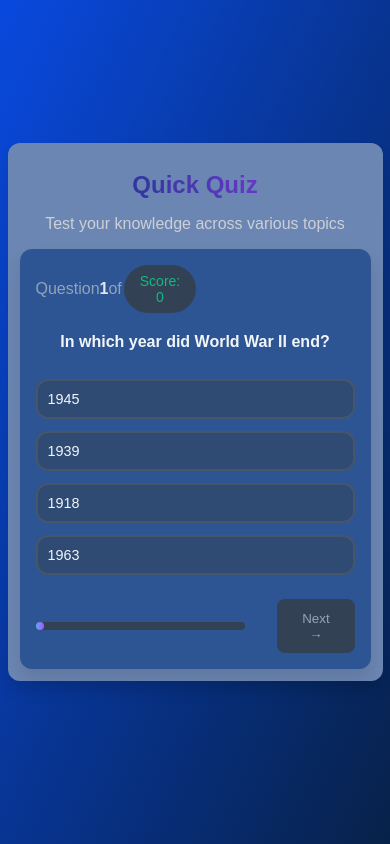
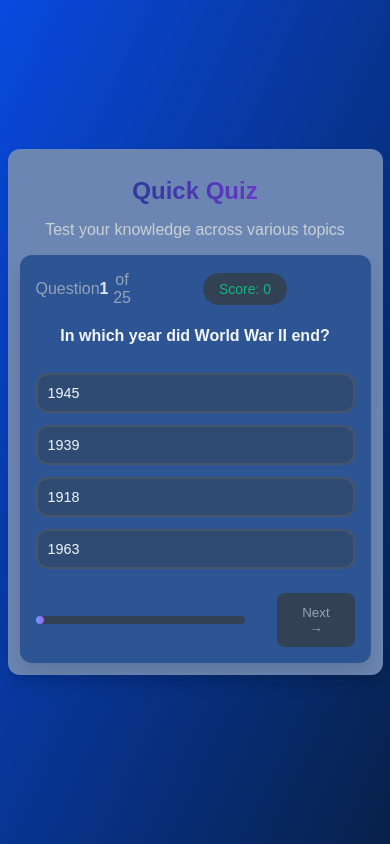
Before and after one commit to themihirr31/Quiz-App, a React (Vite) app: page / in a window 390 px wide. Built offline with nearby package versions, Linux system fonts and the light colour scheme.

Commit message:
addition

```diff
--- a/src/App.css
+++ b/src/App.css
@@ -304,6 +304,6 @@ body {
     padding: 10px;
   }
   .center-btn {
-    width: 10%;
+    width: 90%;
   }
 }
```
